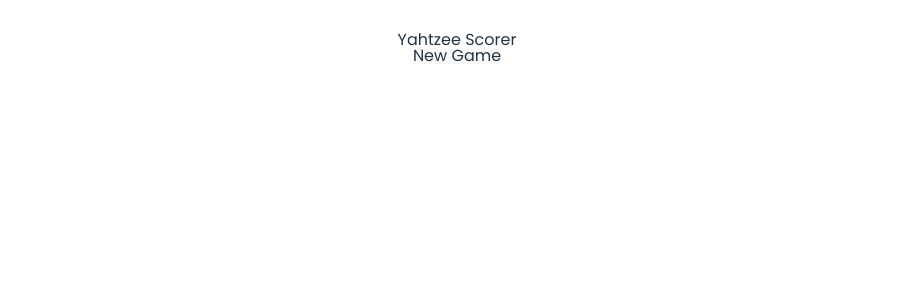
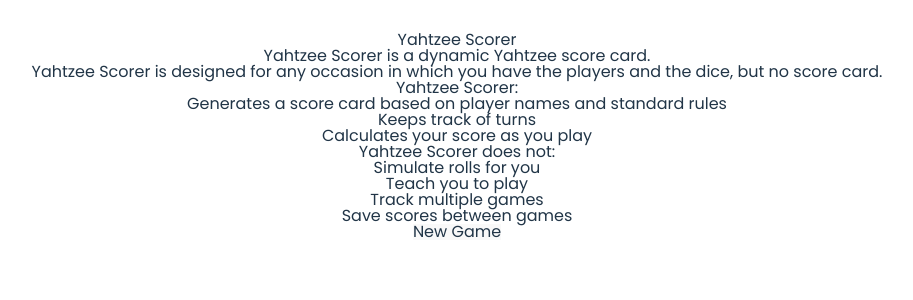
Before and after one commit to jacqueschuis/yahtzee-scorer, a React (Vite) app: page / in a window 1280 px wide. Shown: the top 300 px of the page, without its empty margins (183-1096 px from the left). Built offline with nearby package versions, Linux system fonts and the light colour scheme.

Commit message:
added text to app index describing its functionality

```diff
--- a/src/components/Game.jsx
+++ b/src/components/Game.jsx
@@ -1,3 +1,4 @@
+import { useState } from "react";
 import { Link } from "react-router-dom";
 
 const Game = ({playerList, setPlayerList, isGameOver, setGameOver, winner, setWinner, turnCount, setTurnCount, playerNumber, setPlayerNumber, turnsLeft, setTurnsLeft}) => {
@@ -19,9 +20,13 @@
         setTurnsLeft(turnsLeft -= 1)
     }
 
+    const [fullHouseClick, setFullHouseClick] = useState(false)
+    const [smStraightClick, setSmStraightClick] = useState(false)
+    const [lgStraightClick, setLgStraightClick] = useState(false)
+
     return (
         <section id="game" className="flex flex-col items-center md:pt-16 pt-5">
-            <h1 className="font-bold text-5xl mb-5">Yahtzee!</h1>
+            <h1 className="font-bold text-xl">Yahtzee!</h1>
             {isGameOver &&
             <div>
                 <h2 className="font-bold text-5xl mb-5">{winner.name} is the winner!</h2>
@@ -35,8 +40,8 @@
                 </Link>
             </div>
             }
-            <h2 className="font-bold text-3xl mb-5">Upper Section</h2>
-            <div className="overflow-auto h-fit w-full">
+            <h2 className="text-xl mb-1">Upper Section</h2>
+            <div className="overflow-auto h-fit w-full mb-5">
                 <table className="table-auto text-center self-start min-w-full border border-collapse">
                     <thead className="border">
                         <tr className="border">
@@ -242,7 +247,7 @@
                     </tbody>
                 </table>
             </div>
-            <h2 className="font-bold text-3xl my-5">Lower Section</h2>
+            <h2 className="text-xl my-1">Lower Section</h2>
             <div className="overflow-auto h-fit w-full">
                 <table className="table-auto text-center self-start min-w-full border border-collapse">
                     <thead className="border">
@@ -317,7 +322,7 @@
                             })}
                         </tr>
                         <tr>
-                            <td className="p-2 border">full house</td>
+                            <td className="p-2 border" onClick={() => setFullHouseClick(!fullHouseClick)}>{fullHouseClick ? "25" : "full house"}</td>
                             {playerList.map((player, index) => {
                                 return (
                                     <td className="border" key={player.name + "FullHouse"}>
@@ -348,7 +353,7 @@
                             })}
                         </tr>
                         <tr>
-                            <td className="p-2 border">sm straight</td>
+                            <td className="p-2 border" onClick={() => setSmStraightClick(!smStraightClick)}>{smStraightClick ? "30" : "sm straight"}</td>
                             {playerList.map((player, index) => {
                                 return (
                                     <td className="border" key={player.name + "SmStraight"}>
@@ -379,7 +384,7 @@
                             })}
                         </tr>
                         <tr>
-                            <td className="p-2 border">lg straight</td>
+                            <td className="p-2 border" onClick={() => setLgStraightClick(!lgStraightClick)}>{lgStraightClick ? "40" : "lg straight"}</td>
                             {playerList.map((player, index) => {
                                 return (
                                     <td className="border" key={player.name + "LgStraight"}>
--- a/src/components/Home.jsx
+++ b/src/components/Home.jsx
@@ -3,8 +3,25 @@
 const Home = () => {
     return (
 
-        <section id="home" className="w-full h-full pt-5 md:pt-16">
-            <h1 className="font-bold text-5xl">Yahtzee Scorer</h1>
+        <section id="home" className="w-fit h-full pt-5 md:pt-16">
+            <h1 className="font-bold text-5xl mb-10">Yahtzee Scorer</h1>
+            <div className="flex max-w-xl flex-col gap-3 my-5 text-start text-lg px-2">
+                <p>Yahtzee Scorer is a dynamic Yahtzee score card.</p>
+                <p>Yahtzee Scorer is designed for any occasion in which you have the players and the dice, but no score card.</p>
+                <p className="mt-5">Yahtzee Scorer:</p>
+                <ul className="list-disc list-inside">
+                    <li className="ml-3">Generates a score card based on player names and standard rules</li>
+                    <li className="ml-3">Keeps track of turns</li>
+                    <li className="ml-3">Calculates your score as you play</li>
+                </ul>
+                <p className="mt-5">Yahtzee Scorer <span className="font-bold">does not:</span></p>
+                <ul className="list-disc list-inside">
+                    <li className="ml-3">Simulate rolls for you</li>
+                    <li className="ml-3">Teach you to play</li>
+                    <li className="ml-3">Track multiple games</li>
+                    <li className="ml-3">Save scores between games</li>
+                </ul>
+            </div>
             <Link to="../new">
                 <button className="p-3 rounded-md bg-gray-300 my-5 dark:text-black">
                     New Game
--- a/src/components/StartForm.jsx
+++ b/src/components/StartForm.jsx
@@ -99,7 +99,7 @@
     }
 
     return (
-        <section className="w-full h-full flex justify-center items-center md:pt-16">
+        <section className=" w-full h-full flex justify-center items-center md:pt-16">
             <div className="w-full md:w-3/4">
                 <h1 className="font-bold text-5xl mb-5">New Game</h1>
                 <form className="flex flex-col gap-5" onSubmit={handleSubmit}>
--- a/src/index.css
+++ b/src/index.css
@@ -8,6 +8,8 @@
   font-family: "Poppins", sans-serif;
   line-height: 1;
   font-weight: 400;
+  display: flex;
+  justify-content: center;
 
   color-scheme: light dark;
   color: rgba(255, 255, 255, 0.87);
@@ -27,14 +29,8 @@
 
 body {
   margin: 0;
-  display: flex;
   min-width: 320px;
   min-height: 100vh;
-}
-
-#root {
-  width: 100%;
-  height: 100%;
 }
 
 @media (prefers-color-scheme: light) {
```
